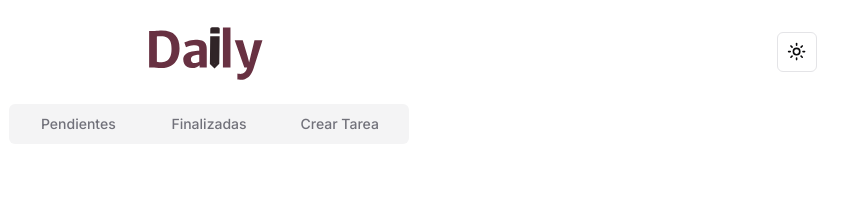
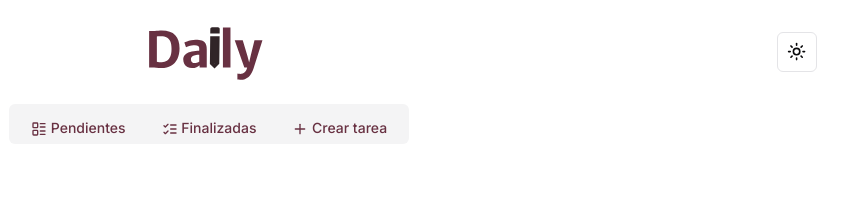
Before and after one commit to AndrxsXs/daily-frontend, a Next.js app: page /dashboard in a window 1280 px wide. Shown: the top 198 px of the page, without its empty margins (431-1279 px from the left). Built offline with nearby package versions, Linux system fonts and the light colour scheme.

Commit message:
hover para los títulos.

```diff
--- a/src/app/dashboard/page.jsx
+++ b/src/app/dashboard/page.jsx
@@ -10,16 +10,31 @@ import {
 import { Input } from "@/components/ui/input";
 import { Label } from "@/components/ui/label";
 import { Tabs, TabsContent, TabsList, TabsTrigger } from "@/components/ui/tabs";
-import Link from "next/link";
+import { CircleHelp } from "lucide-react";
+import { LayoutList } from "lucide-react";
+import { ListChecks } from "lucide-react";
+import { Plus } from "lucide-react";
 
 export default function Page() {
   return (
     <div className="grid justify-center">
       <Tabs defaultValue="account" className="w-[400px]">
         <TabsList className="grid w-full grid-cols-3">
-          <TabsTrigger value="earring">Pendientes</TabsTrigger>
-          <TabsTrigger value="finished">Finalizadas</TabsTrigger>
-          <TabsTrigger value="create">Crear Tarea</TabsTrigger>
+          <TabsTrigger value="earring">
+            <span className="px-2 py-1 rounded transition-all duration-300 text-[#683142] hover:bg-white hover:shadow-md">
+              <LayoutList className="inline h-4 w-4" /> Pendientes
+            </span>
+          </TabsTrigger>
+          <TabsTrigger value="finished">
+            <span className="px-2 py-1 rounded transition-all duration-300 text-[#683142] hover:bg-white hover:shadow-md">
+              <ListChecks className="inline h-4 w-4" /> Finalizadas
+            </span>
+          </TabsTrigger>
+          <TabsTrigger value="create">
+           <span className="px-2 py-1 rounded transition-all duration-300 text-[#683142] hover:bg-white hover:shadow-md">
+              <Plus className="inline h-4 w-4" /> Crear tarea
+            </span>
+          </TabsTrigger>
         </TabsList>
         <TabsContent value="earring">
           <Card>
@@ -28,7 +43,6 @@ export default function Page() {
                 ¡Hola care pipi!
               </CardDescription>
             </CardHeader>
-
           </Card>
         </TabsContent>
         <TabsContent value="finished">
@@ -38,7 +52,6 @@ export default function Page() {
                 Chupa pija
               </CardDescription>
             </CardHeader>
-
           </Card>
         </TabsContent>
         <TabsContent value="create">
@@ -48,7 +61,6 @@ export default function Page() {
                 Ana la más linda
               </CardDescription>
             </CardHeader>
-
           </Card>
         </TabsContent>
       </Tabs>
```
